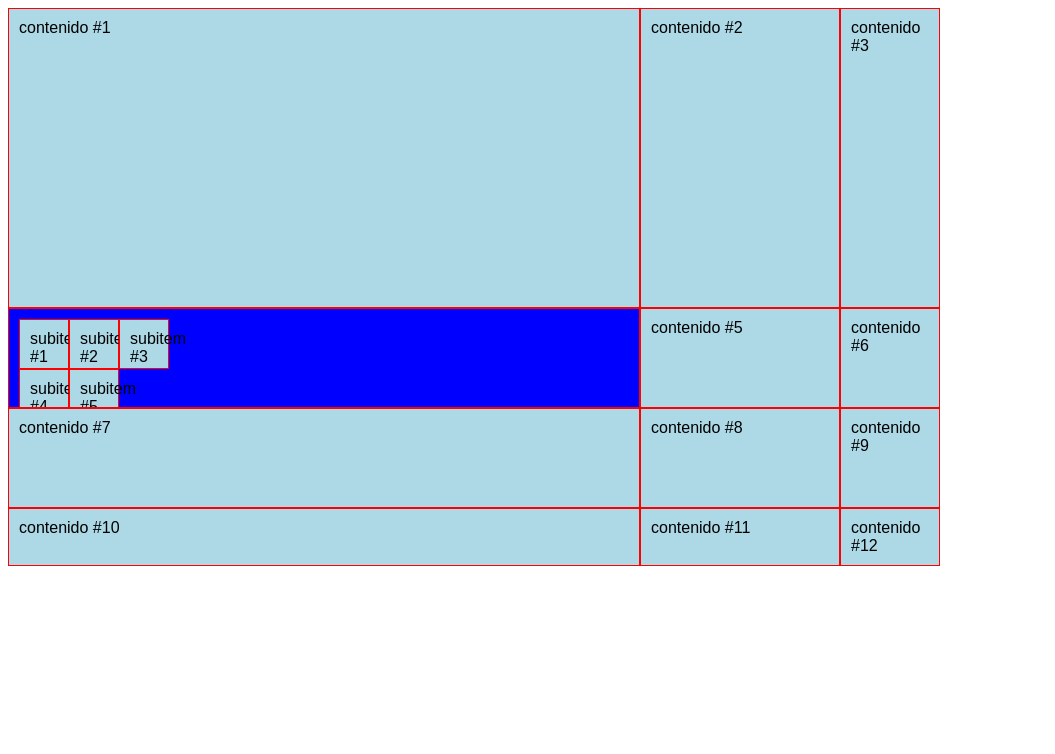
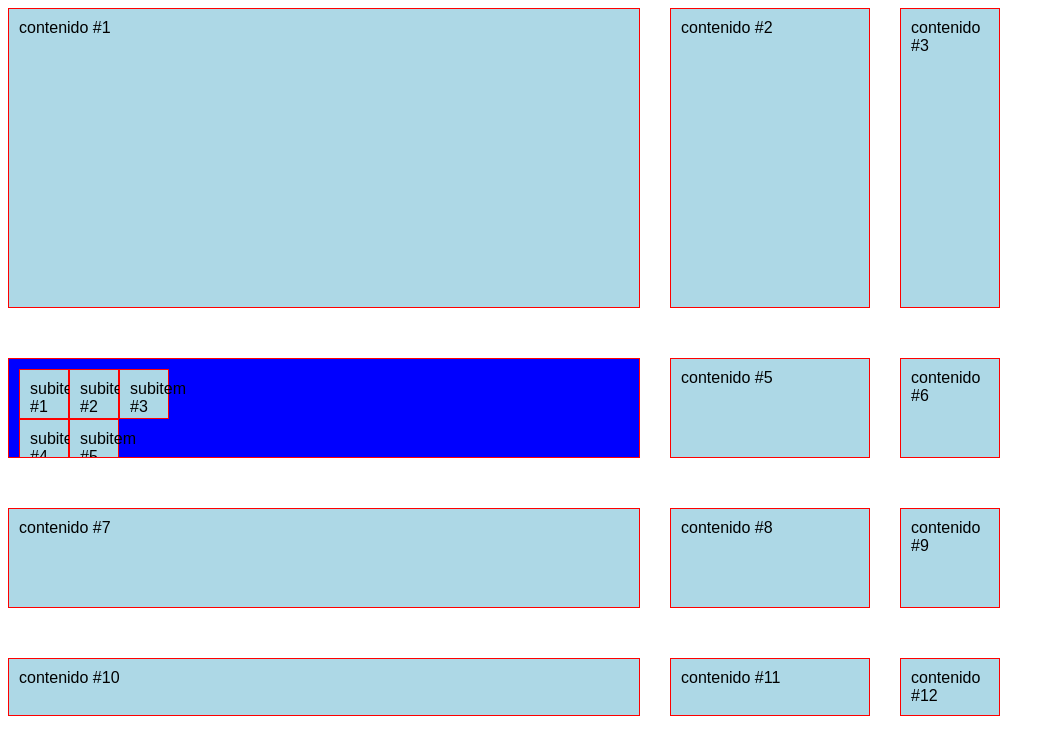
Before and after one commit to efrageek/cssgrid, a plain HTML site: page espaciado/index.html in a window 1280 px wide. Shown: the whole page, without its empty margins (0-1055 px from the left). Drawn offline with Linux system fonts and the light colour scheme.

Commit message:
clase sobre grid-gap

```diff
--- a/espaciado/index.html
+++ b/espaciado/index.html
@@ -4,7 +4,7 @@
     <meta charset="UTF-8">
     <meta name="viewport" content="width=device-width, initial-scale=1.0">
     <meta http-equiv="X-UA-Compatible" content="ie=edge">
-    <title>Displays</title>
+    <title>Gap</title>
     <style>
         body {
             font-family: Arial, Helvetica, sans-serif;
@@ -18,12 +18,17 @@
             /* grid-template-columns: 25% 50% 25%; */
             /* grid-template-rows: 300px 300px; */
             grid-template: 300px 100px 100px/ 50% 200px 100px;
+            /* grid-column-gap: 30px; New: column-gap
+            grid-row-gap: 50px; New: row-gap */
+            grid-gap: 50px  30px;
         }
 
         .item {
             background: lightblue;
             padding: 10px;
             border: 1px solid red;
+            /* margin-right: 10px;
+            margin-bottom: 10px; */
 
         }
 
```
